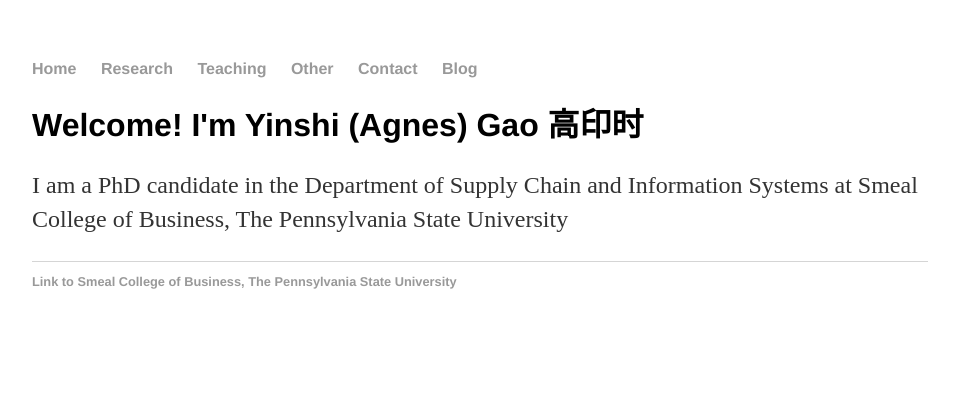
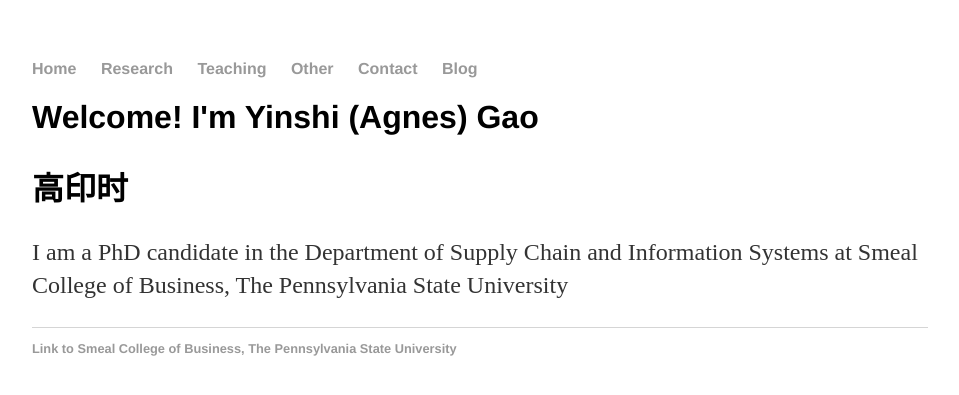
Before and after one commit to yinshi-gao/yinshi-gao.github.io, a Jekyll site: the page built from index.html, in a window 1280 px wide. Shown: the top 395 px of the page, without its empty margins (160-1119 px from the left). Built offline with Jekyll 4.4.1, drawn with Linux system fonts in a browser that asks for light colours.

```diff
--- a/index.html
+++ b/index.html
@@ -3,6 +3,6 @@ layout: default
 title: Yinshi (Agnes) Gao
 ---
 <div class="blurb">
-	<h1>Welcome! I'm Yinshi (Agnes) Gao 高印时</h1>
+	<h1>Welcome! I'm Yinshi (Agnes) Gao </h1> <h2>高印时</h2>
 	<p>I am a PhD candidate in the Department of Supply Chain and Information Systems at Smeal College of Business, The Pennsylvania State University</a></p>
 </div><!-- /.blurb -->
```
